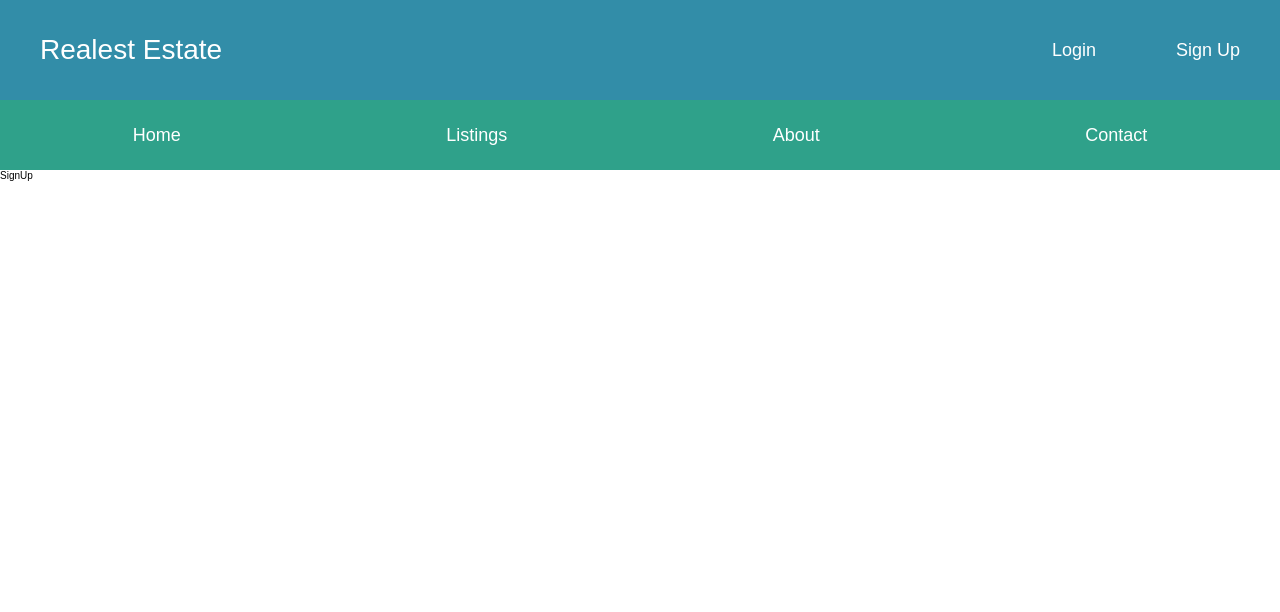
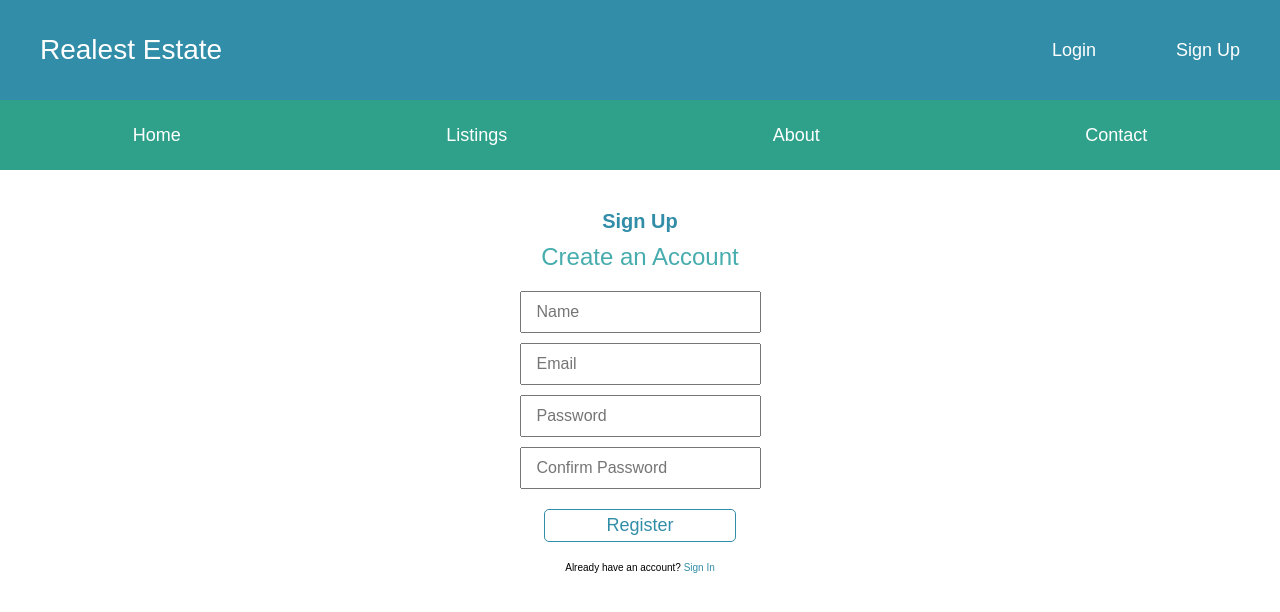
Before and after one commit to davisantosr/djangoRest-React-Realest-estateApp-Frontend, a React (Create React App) app: page /signup in a window 1280 px wide. Shown: the top 612 px of the page. Built offline with nearby package versions, Linux system fonts and the light colour scheme.

Commit message:
Sign Up Page | add styling

```diff
--- a/src/containers/Login.js
+++ b/src/containers/Login.js
@@ -39,7 +39,7 @@
         />
       </Helmet>
       <h1 className='auth__title'>Sign In</h1>
-      <p className='auth__lead'>Sign in into yout Account</p>
+      <p className='auth__lead'>Sign in into your Account</p>
       <form className='auth__form' onSubmit={e => onSubmit(e)}>
         <div className='auth__form__group'>
           <input
--- a/src/containers/SignUp.js
+++ b/src/containers/SignUp.js
@@ -1,9 +1,116 @@
+import React, {useState} from 'react';
+import {connect} from 'react-redux';
+import { Link, Redirect } from 'react-router-dom';
+import { Helmet } from 'react-helmet';
+import { setAlert } from '../actions/alert'
+import { signup } from '../actions/auth'
+
+import PropTypes from 'prop-types';
 
 
-const SignUp = () => (
-  <div>
-    SignUp
-  </div>
-)
 
-export default SignUp;
+const SignUp = ({setAlert, signup, isAuthenticated}) => {
+
+  const [formData, setFormData] = useState({
+    name: '',
+    email: '',
+    password: '',
+    password2: '',
+
+  });
+
+  const {name, email, password, password2 } = formData
+
+  const onChange = e => setFormData({...formData, [e.targe.name]: e.target.value});
+
+  const onSubmit = e => {
+    e.preventDefault();
+
+    if(password !== password2)
+      setAlert('Passwords do not match', 'error')
+    else
+      signup({name, email, password, password2})
+  }
+
+  if(isAuthenticated)
+    return <Redirect to='/' />
+
+  return (
+    <div className='auth'>
+      <Helmet>
+        <title>Realest Estate - Sign Up</title>
+        <meta
+          name='description'
+          content='sign up page'
+        />
+      </Helmet>
+      <h1 className='auth__title'>Sign Up</h1>
+      <p className='auth__lead'>Create an Account</p>
+      <form className='auth__form' onSubmit={e => onSubmit(e)}>
+
+        <div className='auth__form__group'>
+          <input
+            className='auth__form__input'
+            type='text'
+            placeholder='Name'
+            name='name'
+            value={name}
+            onChange={e => onChange(e)}
+            required
+          />
+        </div>
+        <div className='auth__form__group'>
+          <input
+            className='auth__form__input'
+            type='email'
+            placeholder='Email'
+            name='email'
+            value={email}
+            onChange={e => onChange(e)}
+            required
+          />
+        </div>
+
+        <div className='auth__form__group'>
+          <input
+            className='auth__form__input'
+            type='password'
+            placeholder='Password'
+            name='password'
+            value={password}
+            onChange={e => onChange(e)}
+            minLength='6'
+          />
+        </div>
+        <div className='auth__form__group'>
+          <input
+            className='auth__form__input'
+            type='password'
+            placeholder='Confirm Password'
+            name='password2'
+            value={password2}
+            onChange={e => onChange(e)}
+            minLength='6'
+          />
+        </div>
+
+        <button className='auth__form__button'>Register</button>
+      </form>
+      <p className='auth-authtext'>
+        Already have an account? <Link className='auth__authtext__link' to='/login'>Sign In</Link>
+      </p>
+    </div>
+  )
+}
+
+SignUp.propTypes = {
+  setAlert: PropTypes.func.isRequired,
+  signup: PropTypes.func.isRequired,
+  isAuthenticated: PropTypes.bool
+};
+
+const mapStateToProps = state => ({
+  isAuthenticated: state.auth.isAuthenticated
+})
+
+export default connect(mapStateToProps, {setAlert, signup})(SignUp);
--- a/src/sass/base/_base.scss
+++ b/src/sass/base/_base.scss
@@ -1,5 +1,3 @@
-@import "../abstracts/variables";
-
 *,
 *::after,
 *::before {
--- /dev/null
+++ b/src/sass/components/_auth.scss
@@ -0,0 +1,65 @@
+.auth {
+  display: flex;
+  flex-direction: column;
+  justify-content: center;
+  align-items: center;
+
+  &__title {
+    font-size: 4.2;
+    color: $color-primary;
+    margin-top: 4rem;
+    margin-top: 4rem;
+    margin-bottom: 1rem;
+  }
+
+  &__lead {
+    font-size: 2.4rem;
+    color: $color-secondary;
+    margin-bottom: 2rem;
+  }
+  &__form {
+    &__group {
+      margin-bottom: 1rem;
+    }
+
+    &__input {
+      font-size: 1.6rem;
+      padding: 1rem 1.5rem;
+      outline-color: $color-primary;
+    }
+
+    &__button {
+      font-size: 1.8rem;
+      padding: 0.5rem 0;
+      width: 80%;
+      margin-left: 10%;
+      background-color: $color-white;
+      color: $color-primary;
+      border: 0.1rem solid $color-primary;
+      border-radius: 0.5rem;
+      cursor: pointer;
+      margin-top: 1rem;
+      margin-bottom: 2rem;
+      outline: none;
+
+      &:hover {
+        color: $color-white;
+        background-color: $color-primary;
+      }
+    }
+  }
+
+  &__authtext {
+    font-size: 1.6rem;
+    color: $color-paragraph;
+
+    &__link {
+      text-decoration: none;
+      color: $color-primary;
+
+      &:hover {
+        color: $color-link-hover;
+      }
+    }
+  }
+}
--- a/src/sass/main.scss
+++ b/src/sass/main.scss
@@ -5,6 +5,7 @@
 @import "base/utillities";
 
 @import "components/alert";
+@import "components/auth";
 @import "components/navbar";
 @import "components/notfound";
 
```
